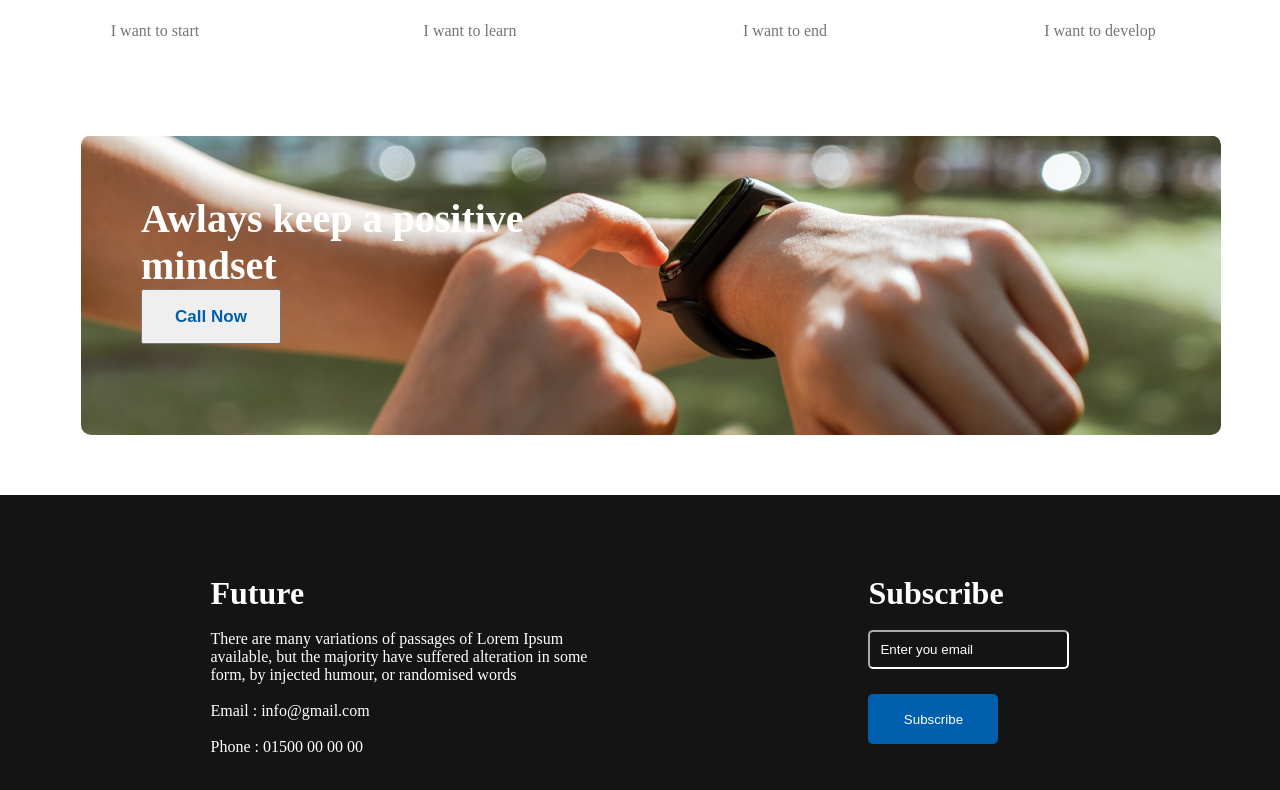
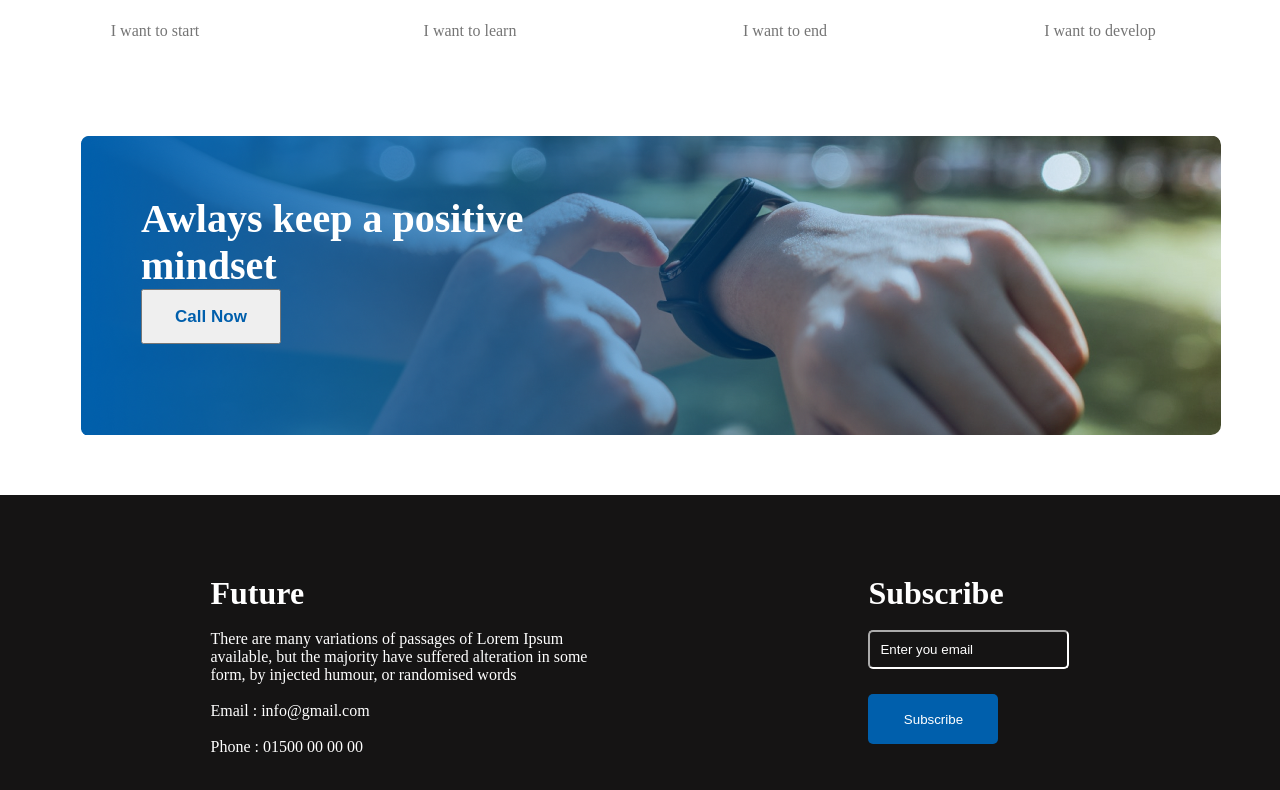
Before and after one commit to Fshahriyar/my-first-assignment, a plain HTML site: page index.html in a window 1280 px wide. Shown: the part 1881-2671 px from the top of the page. Drawn offline with Linux system fonts and the light colour scheme.

Commit message:
final edit

```diff
--- a/index.html
+++ b/index.html
@@ -75,11 +75,13 @@
     <!-- main body -->
 
     <main>
-
+       <div class="gradiant">
         <div class="bimg">
             <h1 class="headline">Awlays keep a positive<br> mindset</h1>
             <button class="btndesign"><span class="bold">Call Now</span></button>
            </div>
+       </div>
+
 
     </main>
 
--- a/style/design.css
+++ b/style/design.css
@@ -129,13 +129,18 @@ div li i{
 }
 
 /* main body design */
-
-.bimg{
+.gradiant{
     background-image: url(../images/watch.png);
     width: 1140px;
     height: 300px;
     border-radius: 10px;
     margin: 60px 81px;
+}
+
+.bimg{
+    background-image: url(../images/gradient1.png);
+    width: 1140px;
+    height: 300px;
 }
 .headline{
     padding-top: 60px;
```
